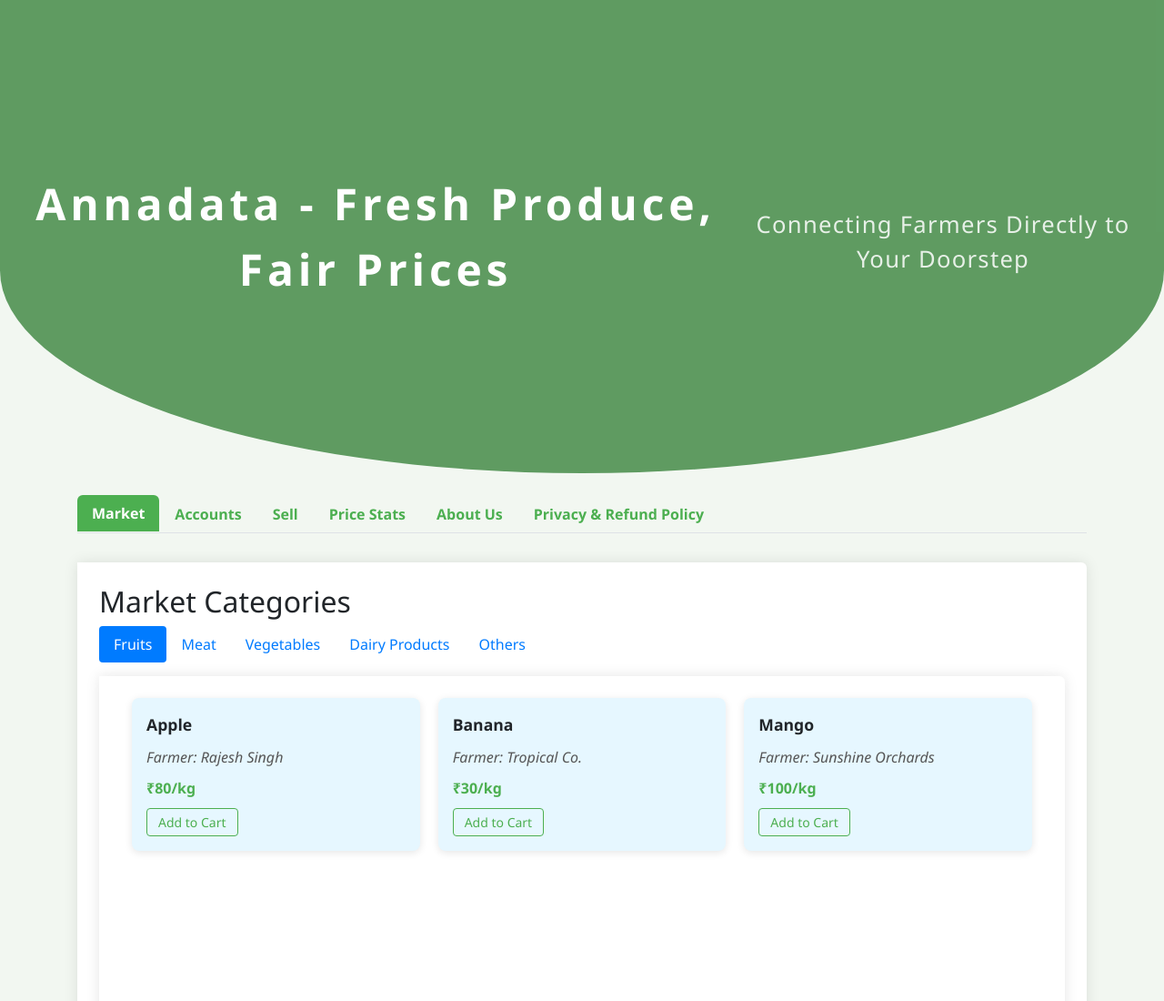
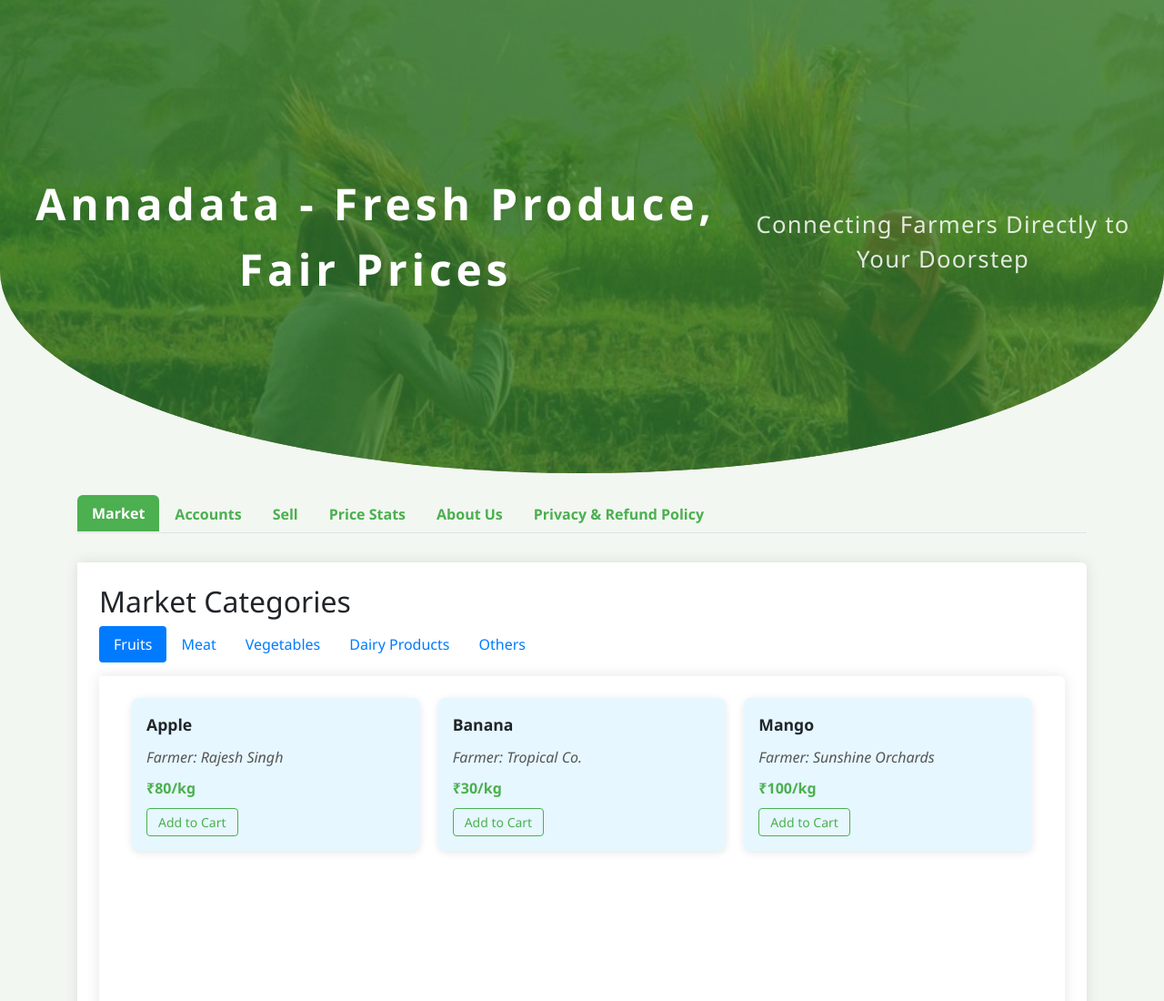
Before and after one commit to Pryons123/Annadata-Bazaar-Demo, a plain HTML site: page index.html in a window 1280 px wide. Shown: the top 1100 px of the page at 91% size. Drawn offline with nearby package versions, Linux system fonts and the light colour scheme.

Commit message:
Update index.html

```diff
--- a/index.html
+++ b/index.html
@@ -16,7 +16,7 @@
   }
   .hero {
     position: relative;
-    background-image: url('backround.jpg');
+    background-image: url('images/backround.jpg');
     background-position: center;
     background-repeat: no-repeat;
     background-size: cover;
```
